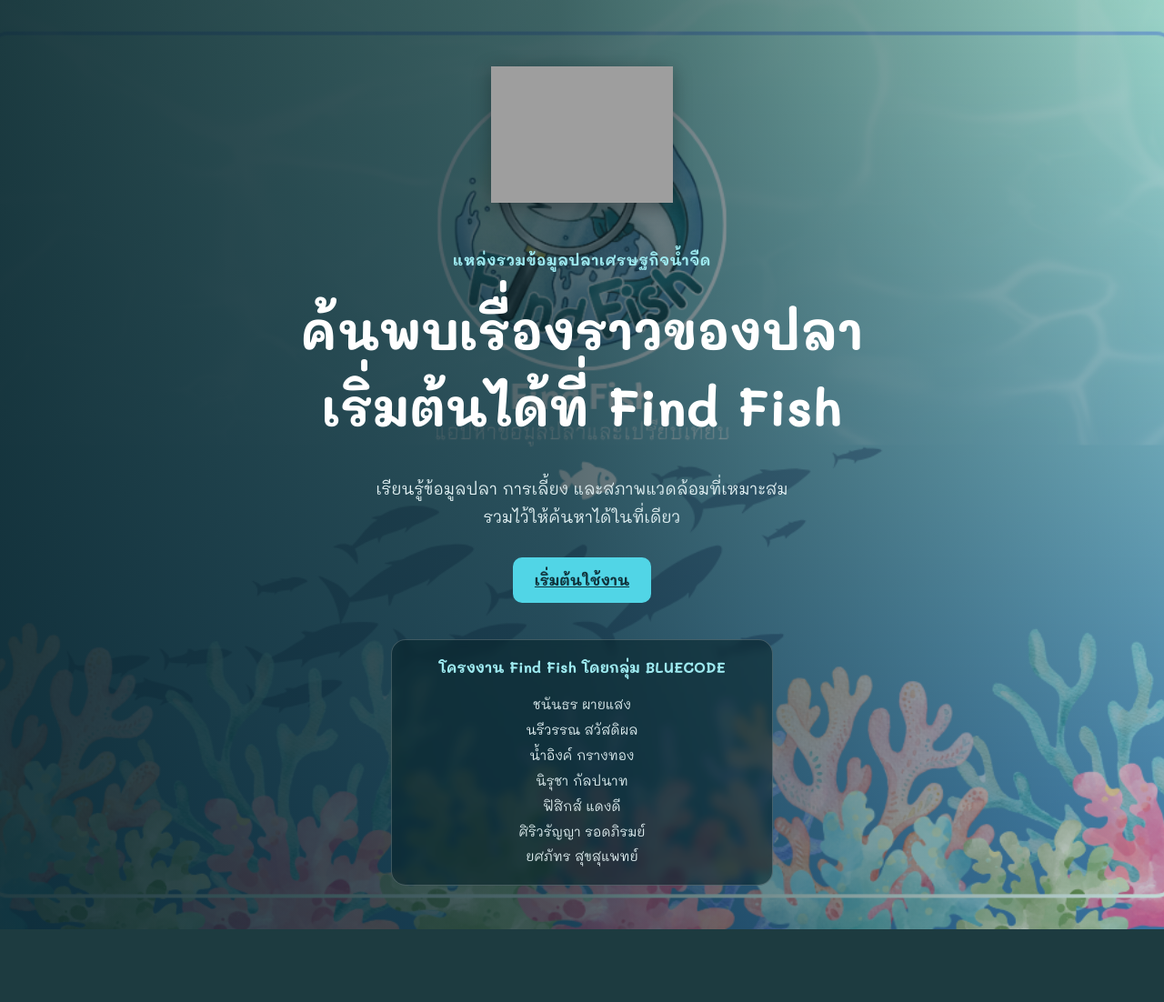
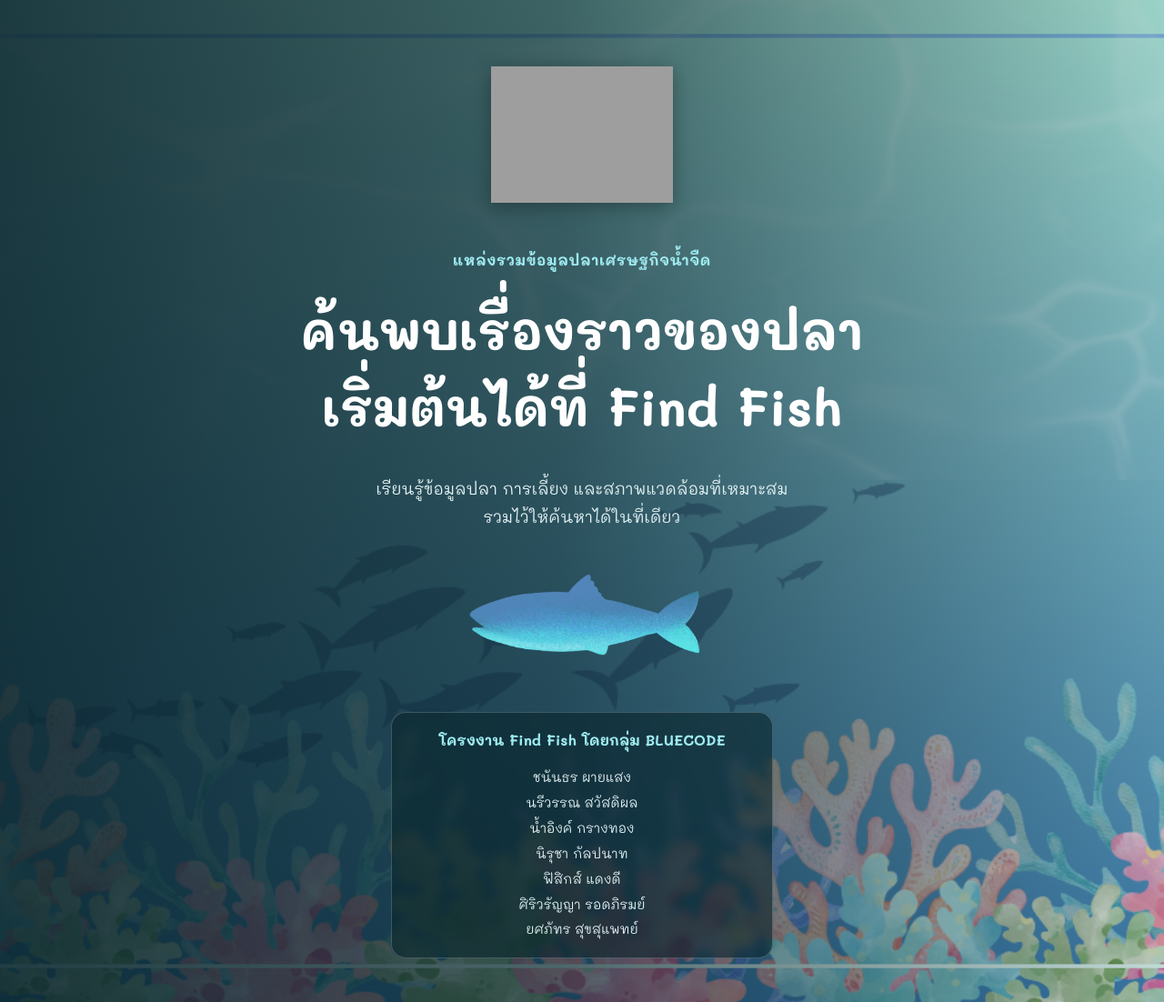
Before and after one commit to GaaFiw/find-fish, a Flask app: page / in a window 1280 px wide. Shown: the whole page at 91% size. Before the commit the page ends 1022 px from the top, so only its background shows below. Run offline with Flask 3, Linux system fonts and the light colour scheme; grey boxes are pictures that could not be loaded.

Commit message:
Update landing and header images
Co-authored-by: Copilot <223556219+Copilot@users.noreply.github.com>

```diff
--- a/static/css/style.css
+++ b/static/css/style.css
@@ -8,7 +8,7 @@ body {
   line-height: 1.6;
 }
 
-.site-header { background: #51d5e6; color: #fff; padding: 8px 16px; display: flex; flex-wrap: wrap; align-items: center; gap: 8px 16px; }
+.site-header { background: #51d5e6 url("../img/TAP.png") center / cover no-repeat; color: #fff; padding: 8px 16px; display: flex; flex-wrap: wrap; align-items: center; gap: 8px 16px; }
 .logo { display: inline-flex; flex: 0 0 auto; align-items: center; }
 .logo img { display: block; width: 72px; height: 72px; object-fit: contain; }
 .filter-link { display: inline-flex; min-height: 40px; align-items: center; padding: 6px 10px; border: 1px solid rgba(255, 255, 255, .85); border-radius: 8px; font-weight: 600; }
@@ -88,8 +88,9 @@ figcaption { font-size: 0.8rem; color: #5a6b76; }
 .landing-eyebrow { margin: 0 0 10px; color: #9eeaf0; font-weight: 700; letter-spacing: .04em; }
 .landing-content h1 { margin: 0; font-size: clamp(2rem, 5vw, 3.5rem); line-height: 1.25; }
 .landing-description { max-width: 500px; margin: 18px 0 28px; color: #e2f1f3; font-size: 1.1rem; }
-.landing-button { display: inline-flex; min-height: 50px; align-items: center; justify-content: center; padding: 10px 24px; border-radius: 10px; background: #51d5e6; color: #10323b; font-weight: 700; transition: background .2s, transform .2s; }
-.landing-button:hover { transform: translateY(-2px); background: #8be8ef; }
+.landing-button { display: inline-flex; align-items: center; justify-content: center; border-radius: 10px; transition: transform .2s; }
+.landing-button img { display: block; width: min(260px, 80vw); height: auto; }
+.landing-button:hover { transform: translateY(-2px); }
 .landing-button:focus-visible { outline: 3px solid #fff; outline-offset: 4px; }
 .landing-credit { position: absolute; right: 24px; bottom: 12px; z-index: 1; margin: 0; color: rgba(255, 255, 255, .8); font-size: .8rem; }
 
--- a/templates/landing.html
+++ b/templates/landing.html
@@ -14,7 +14,7 @@
   <main class="landing">
     <img
       class="landing-image"
-      src="{{ url_for('static', filename='img/mian.png') }}"
+      src="{{ url_for('static', filename='img/main.png') }}"
       alt=""
       fetchpriority="high"
     >
@@ -30,7 +30,9 @@
         เรียนรู้ข้อมูลปลา การเลี้ยง และสภาพแวดล้อมที่เหมาะสม<br>
         รวมไว้ให้ค้นหาได้ในที่เดียว
       </p>
-      <a class="landing-button" href="{{ url_for('index') }}">เริ่มต้นใช้งาน</a>
+      <a class="landing-button" href="{{ url_for('index') }}">
+        <img src="{{ url_for('static', filename='img/Findbutton.png') }}" alt="เริ่มต้นใช้งาน">
+      </a>
 
       <div class="landing-team">
         <p class="team-title">โครงงาน Find Fish โดยกลุ่ม BLUECODE</p>
```
Also changed, not shown: static/img/Findbutton.png (added), static/img/TAP.png (added), static/img/main.png (added), static/img/mian.png (deleted).
